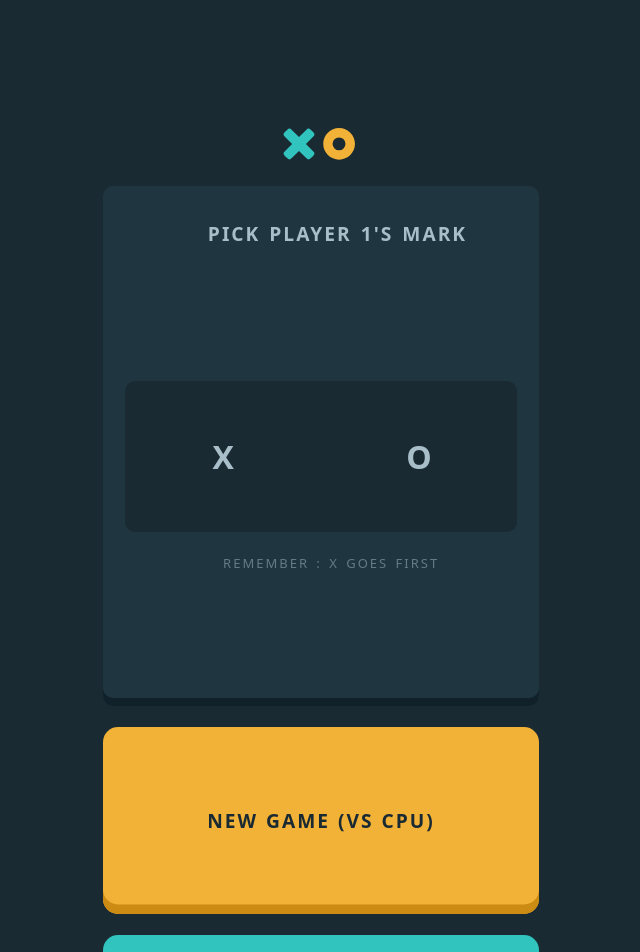
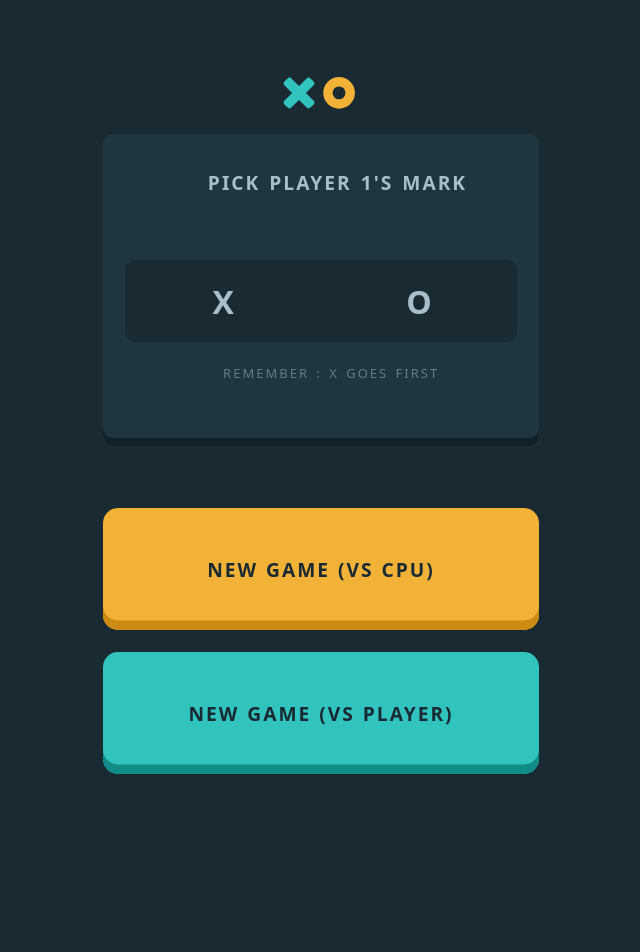
Before and after one commit to RohanSangle/tictactoe_game, a React (Create React App) app: page / in a window 1280 px wide. Shown: the top 952 px of the page, without its empty margins (319-959 px from the left). Built offline with nearby package versions, Linux system fonts and the light colour scheme.

Commit message:
css updated

```diff
--- a/src/App.css
+++ b/src/App.css
@@ -20,6 +20,7 @@
   justify-content: center;
   align-items: center;
   background: local;
+  margin-top: -4%;
 
 }
 
@@ -31,7 +32,7 @@
   background-color: #fff;
   height: 15%;
   width: 26%;
-  margin-top: 16%;
+  /* margin-top: 16%; */
   margin-left: 37%;
   background-color: #1a2a33;
 
@@ -81,7 +82,6 @@
 
 .winner-message{
   text-align: center;
-
   position: absolute;
   top: 30%;
   width: 100%;
@@ -93,6 +93,7 @@
   text-transform: uppercase;
 
   .winmessage{
+    /* align-items: center; */
     top: 30%;
     height: 20%;
     background-color: #1f3641;
--- a/src/components/Game/Scoreboard/scoreboard.css
+++ b/src/components/Game/Scoreboard/scoreboard.css
@@ -1,5 +1,5 @@
 .scoreboard {
-  position: relative;
+  /* position: relative; */
   display: flex;
   justify-content: space-between;
   align-items: center;
@@ -7,6 +7,8 @@
   height: 30%;
   margin-left: 35.5%;
   gap: 15px;
+  /* z-index: 10; */
+  /* margin-top: -3%; */
 
   >button{
     font-size: small;
--- a/src/components/Home/GameModeSelect/GameModeSelect.css
+++ b/src/components/Home/GameModeSelect/GameModeSelect.css
@@ -1,4 +1,4 @@
-.menu {
+.menu_second {
   display: flex;
   flex-direction: column;
   justify-content: space-between;
@@ -6,13 +6,16 @@
   margin-left: 30%;
   column-gap: 2rem;
   width: 50%;
-  height: 65%;
+  height: 60%;
+  /* height: 100%; */
+  margin-top: -10%;
 }
 
 .menusmallbox2{
   margin-right: 20%;
   width: 68%;
-    height: 80%;
+  /* height: 80%; */
+  height: 60%;
   display: flex;
   flex-direction: column;
   justify-content: space-between;
--- a/src/components/Home/GameModeSelect/GameModeSelect.jsx
+++ b/src/components/Home/GameModeSelect/GameModeSelect.jsx
@@ -15,7 +15,7 @@ const GameModeSelect = ({vsComputer, setVsComputer, player, setPlayerSelected, p
 
 
   return (
-    <div className='menu'>
+    <div className='menu_second'>
       <div className='menusmallbox2'>
           <button className='yellow'onClick={toggleGameMode}>NEW GAME (VS CPU)</button>
           <button className='blue' onClick={handleNewGameClick}>NEW GAME (VS PLAYER)</button>
--- a/src/components/Home/PlayerSelect/PlayerSelect.css
+++ b/src/components/Home/PlayerSelect/PlayerSelect.css
@@ -6,15 +6,17 @@
   margin-left: 30%;
   column-gap: 2rem;
   width: 50%;
-  height: 65%;
+  height: 60%;
   /* height: 100%; */
+  /* margin-top: -5%; */
 
 }
 
 .menusmallbox{
   margin-right: 20%;
   width: 68%;
-  height: 100%;
+  height: 65%;
+  /* height: 100%; */
   display: flex;
   flex-direction: column;
   justify-content: space-between;
--- a/src/components/Home/PlayerSelect/PlayerSelect.jsx
+++ b/src/components/Home/PlayerSelect/PlayerSelect.jsx
@@ -8,16 +8,18 @@ const PlayerSelect = ( {setPlayer} ) => {
 
     if (player === 'X') {
       setPlayer('X');
+      setChosenPlayer('X');
       // console.log("X is chosen")
     }
     else if (player === 'O') {
       setPlayer('O');
+      setChosenPlayer('O');
       // console.log("O is chosen")
     }
   };
 
-  const xButtonClassName = setPlayer === 'X' ? 'xbutton selected' : 'xbutton';
-  const oButtonClassName = setPlayer === 'O' ? 'obutton selected' : 'obutton';
+  const xButtonClassName = chosenPlayer === 'X' ? 'xbutton selected' : 'xbutton';
+  const oButtonClassName = chosenPlayer === 'O' ? 'obutton selected' : 'obutton';
 
   return (
     <div className='menu'>
```
Lines whose indentation alone changed are shown as unchanged.
